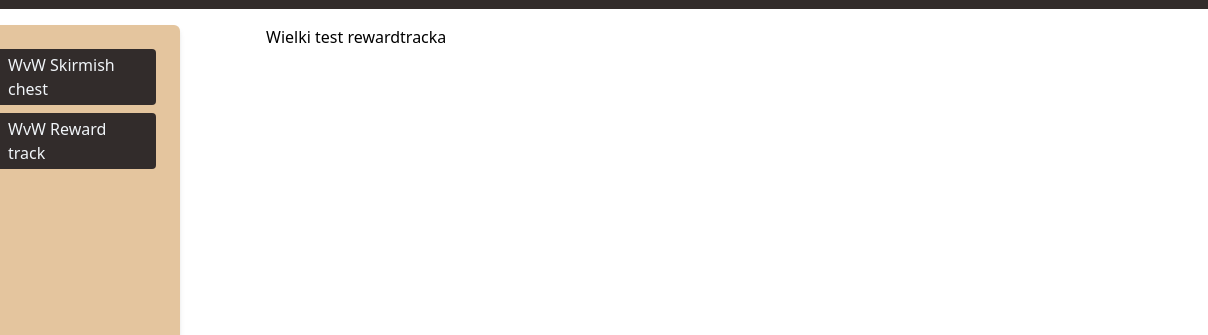
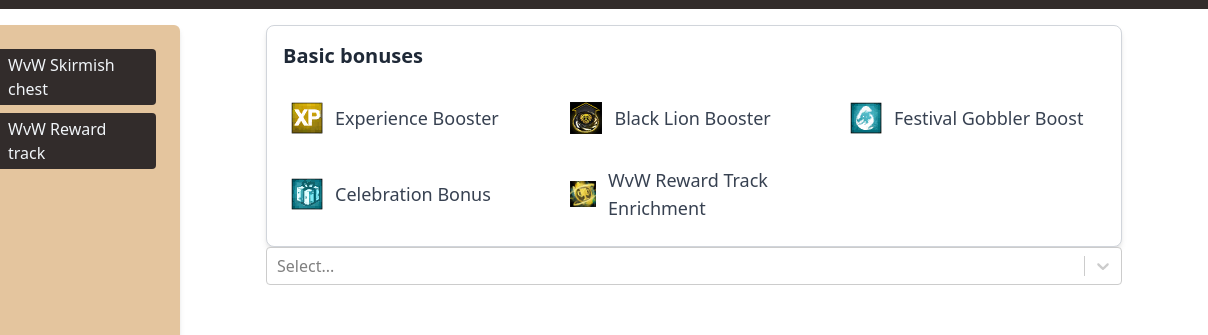
Before and after one commit to C0WAL/GW2Calc, a Gatsby site: page /rewardtrack in a window 1280 px wide. Shown: the part 48-383 px from the top of the page, 72-1280 px from the left. Built offline with nearby package versions, Linux system fonts and the light colour scheme; Gatsby itself is replaced by a stand-in of ours.

Commit message:
Ground work for WvW Reward track page

```diff
--- a/package.json
+++ b/package.json
@@ -25,12 +25,13 @@
     "gatsby-plugin-mdx": "^5.14.0",
     "gatsby-plugin-postcss": "^6.14.0",
     "gatsby-plugin-sharp": "^5.14.0",
+    "gatsby-source-filesystem": "^5.14.0",
     "gatsby-transformer-sharp": "5.14.0",
-    "gatsby-source-filesystem": "^5.14.0",
     "postcss": "^8.4.49",
     "pretty-ms": "^9.2.0",
     "react": "^18.2.0",
     "react-dom": "^18.2.0",
+    "react-select": "^5.9.0",
     "tailwindcss": "^3.4.16"
   }
 }
--- /dev/null
+++ b/src/components/RewardTrackCalculator.jsx
@@ -0,0 +1,45 @@
+import React, { useCallback, useState } from "react";
+import { useWvWRewardTrackImages } from "../utilities/WvWRewardTrackImageUtils";
+import { BasicRewardTrackBonuses, RestedInComfyHome } from "../data/RewardTrackMods";
+import GridSelector from "./common/GridSelector";
+import Select from 'react-select'
+
+const RewardTrackCalculator = () => {
+    const [basicBonus, setBasicBonus] = useState([]);
+    const [restedBonus, setRestedBonus] = useState(0);
+    const [guildBonus, setGuildBonus] = useState(0);
+
+    const handleBasicBonus = useCallback((bonus) => {
+        setBasicBonus(bonus);
+    }, []);
+
+    const handleRestedBonus = useCallback((bonus) => {
+        setRestedBonus(bonus);
+    }, []);
+
+    const handleGuildBonus = useCallback((bonus) => {
+        setGuildBonus(bonus);
+    }, []);
+
+    const getImageForOption = useWvWRewardTrackImages();
+    const enrichedBasicWvWBonuses = BasicRewardTrackBonuses.map((buff) => ({
+        ...buff,
+        image: getImageForOption(buff.icon),
+    }));
+
+
+
+    return (
+        <div>
+            <GridSelector
+                data={enrichedBasicWvWBonuses}
+                label="Basic bonuses"
+                multiple={true}
+                onSelectionChange={handleBasicBonus}
+            />
+            <Select options={RestedInComfyHome}/>
+        </div>
+    )
+}
+
+export default RewardTrackCalculator;
--- a/src/data/RewardTrackMods.js
+++ b/src/data/RewardTrackMods.js
@@ -1,25 +1,30 @@
 export const BasicRewardTrackBonuses = [
     {
+        id:'xp-bonus',
         name: 'Experience Booster',
         icon: 'xp-bonus.png',
         value: 50
     },
     {
+        id:'bl-bonus',
         name: 'Black Lion Booster',
         icon: 'bl-bonus.png',
         value: 25
     },
     {
+        id:'festival-gobbler-bonus',
         name: 'Festival Gobbler Boost',
         icon: 'festival-gobbler-bonus.png',
         value: 25
     },
     {
+        id:'celebration-bonus',
         name: 'Celebration Bonus',
         icon: 'celebration-bonus.png',
         value: 10
     },
     {
+        id:'wvw-rewardtrack-enrichment',
         name: 'WvW Reward Track Enrichment',
         icon: 'wvw-rewardtrack-enrichment.png',
         value: 5
--- a/src/pages/rewardtrack.js
+++ b/src/pages/rewardtrack.js
@@ -1,11 +1,12 @@
 import * as React from 'react'
 import Layout from '../components/layout/Layout'
 import { SEO } from '../components/common/SEO'
+import RewardTrackCalculator from '../components/RewardTrackCalculator'
 
 const RewardTrackPage = () => {
     return (
         <Layout>
-            <span>Wielki test rewardtracka</span>
+            <RewardTrackCalculator/>
         </Layout>
     )
 }
--- /dev/null
+++ b/src/utilities/WvWRewardTrackImageUtils.js
@@ -0,0 +1,24 @@
+import { graphql, useStaticQuery } from 'gatsby';
+import { getImage } from 'gatsby-plugin-image';
+
+export const useWvWRewardTrackImages = () => {
+    const { allFile } = useStaticQuery(graphql`
+        query {
+            allFile(filter: { relativePath: { regex: "/wvwtracks/" } ,extension: { eq: "png" } }) {
+                nodes {
+                    relativePath
+                    childImageSharp {
+                        gatsbyImageData(width: 32, height: 32, placeholder: BLURRED)
+                    }
+                }
+            }
+        }
+    `);
+
+    const imageMap = allFile.nodes.reduce((acc, node) => {
+        acc[node.relativePath] = getImage(node.childImageSharp);
+        return acc;
+    }, {});
+
+    return (icon) => imageMap[`wvwtracks/${icon}`] || null;
+};
```
Also changed, not shown: 1 other file.
